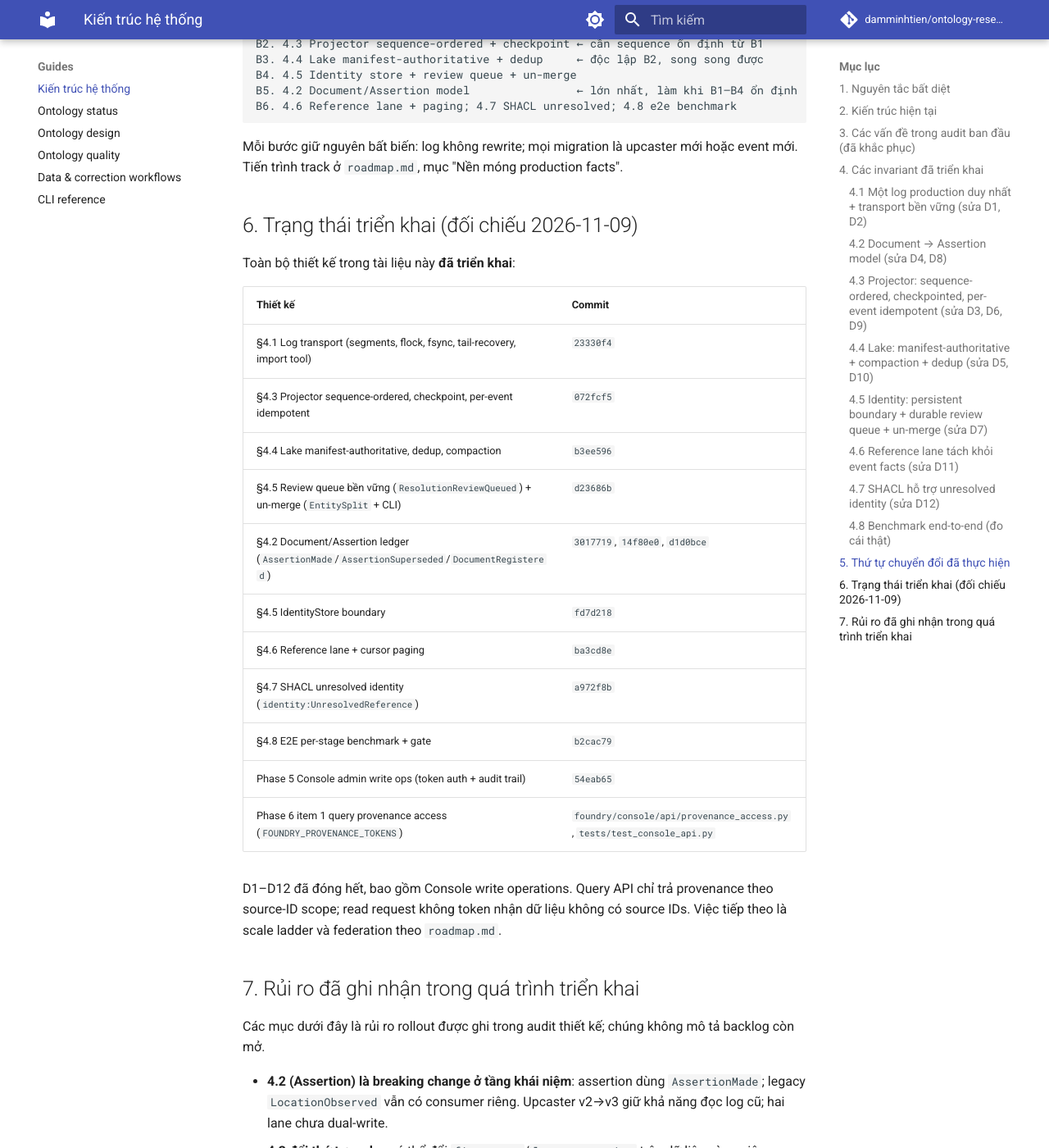
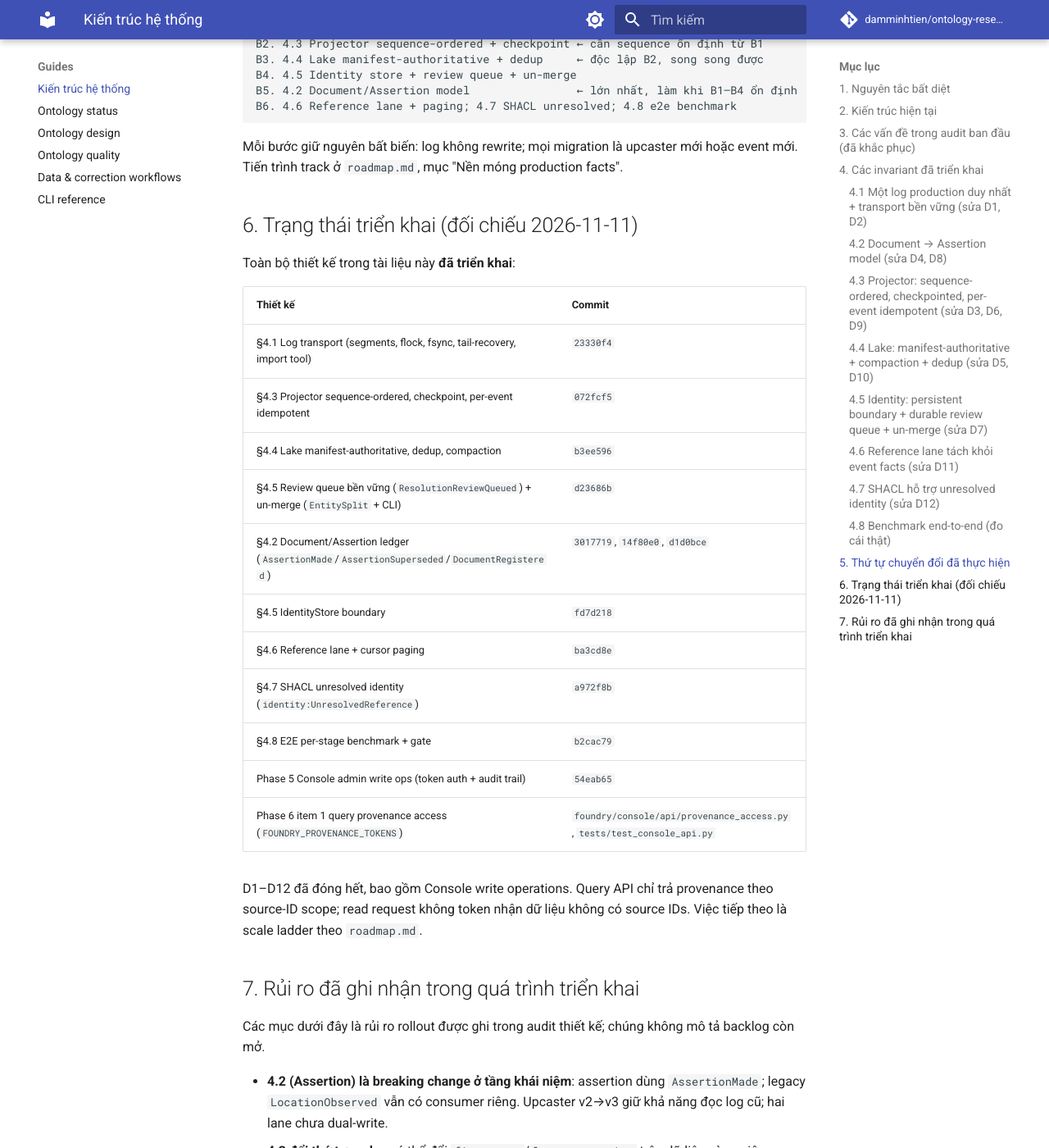
Before and after one commit to damminhtien/ontology-research, an MkDocs documentation site: the page built from docs/architecture.md, in a window 1280 px wide and 1400 px high, scrolled down 6454 px. Shown: the whole window at 82% size. Built offline with MkDocs 1.6.1 and Material for MkDocs 9.7.7, drawn with Linux system fonts in a browser that asks for light colours; comment, search, counter and statistics services are not loaded.

Commit message:
docs(platform): sync roadmap and status snapshots

````diff
--- a/docs/architecture.md
+++ b/docs/architecture.md
@@ -221,7 +221,7 @@
 Mỗi bước giữ nguyên bất biến: log không rewrite; mọi migration là upcaster mới
 hoặc event mới. Tiến trình track ở `roadmap.md`, mục "Nền móng production facts".
 
-## 6. Trạng thái triển khai (đối chiếu 2026-11-09)
+## 6. Trạng thái triển khai (đối chiếu 2026-11-11)
 
 Toàn bộ thiết kế trong tài liệu này **đã triển khai**:
 
@@ -241,7 +241,7 @@
 
 D1–D12 đã đóng hết, bao gồm Console write operations. Query API chỉ trả
 provenance theo source-ID scope; read request không token nhận dữ liệu không có
-source IDs. Việc tiếp theo là scale ladder và federation theo `roadmap.md`.
+source IDs. Việc tiếp theo là scale ladder theo `roadmap.md`.
 
 ## 7. Rủi ro đã ghi nhận trong quá trình triển khai
 
--- a/docs/guides/ontology-status.md
+++ b/docs/guides/ontology-status.md
@@ -1,4 +1,4 @@
-# Ontology status & evaluation (2026-11-09)
+# Ontology status & evaluation (2026-11-11)
 
 Báo cáo đánh giá định kỳ của ontology — nguồn số liệu: `tools/manage_ontology.py
 stats / stability / blast-radius / report`, audit usage chạy trên toàn bộ
@@ -21,7 +21,7 @@
 `middle/assertion` tách `Assertion` khỏi `core:Event` (nay ⊑
 `core:InformationObject` — `AssertionMade` mới là event) và có
 `assertion:predicate` (quan hệ dạng IRI) cùng `assertion:literalValue`.
-Inventory được đối chiếu bằng `tools/manage_ontology.py stats` ngày 2026-11-09.
+Inventory được đối chiếu bằng `tools/manage_ontology.py stats` ngày 2026-11-11.
 
 Namespace frozen (ADR-0008), freeze guards trong CI; SemVer registry +
 `check-versions` xanh. `tools/manage_ontology.py stability` hiện báo:
--- a/docs/tutorials/05-versioning.md
+++ b/docs/tutorials/05-versioning.md
@@ -91,7 +91,7 @@
 2 module(s) below their stability threshold.
 ```
 
-Snapshot hiện tại (2026-11-09): `core` và `assertion` đang dưới ngưỡng; các
+Snapshot hiện tại (2026-11-11): `core` và `assertion` đang dưới ngưỡng; các
 module còn lại đạt ngưỡng. Chạy lại lệnh để đọc trạng thái mới nhất.
 
 $$Stability(m) = 1 - \frac{N_{breaking}}{N_{releases}}$$
````
Also changed, not shown: README.md (+15 -15 lines), roadmap.md (+4 -3 lines).
